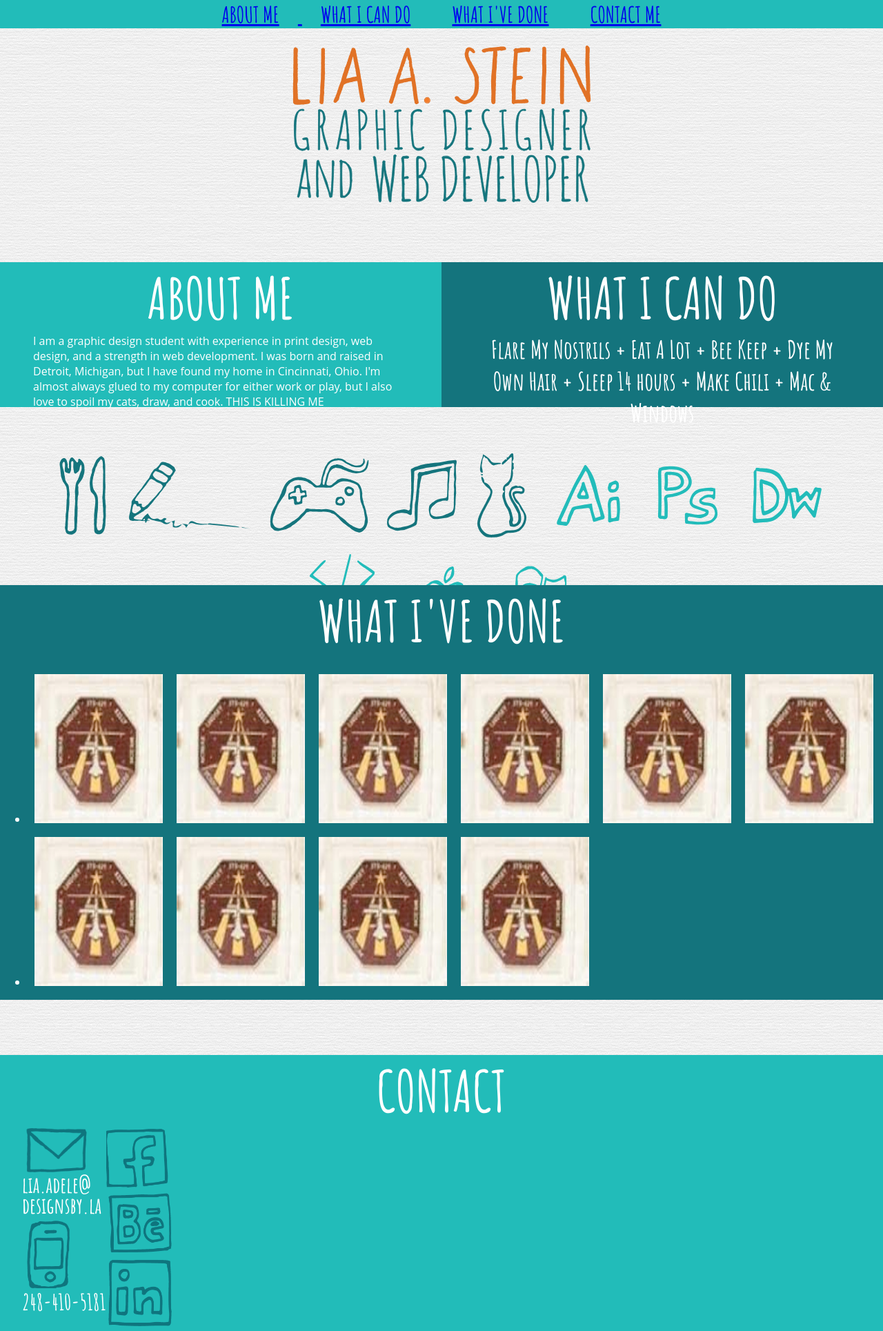
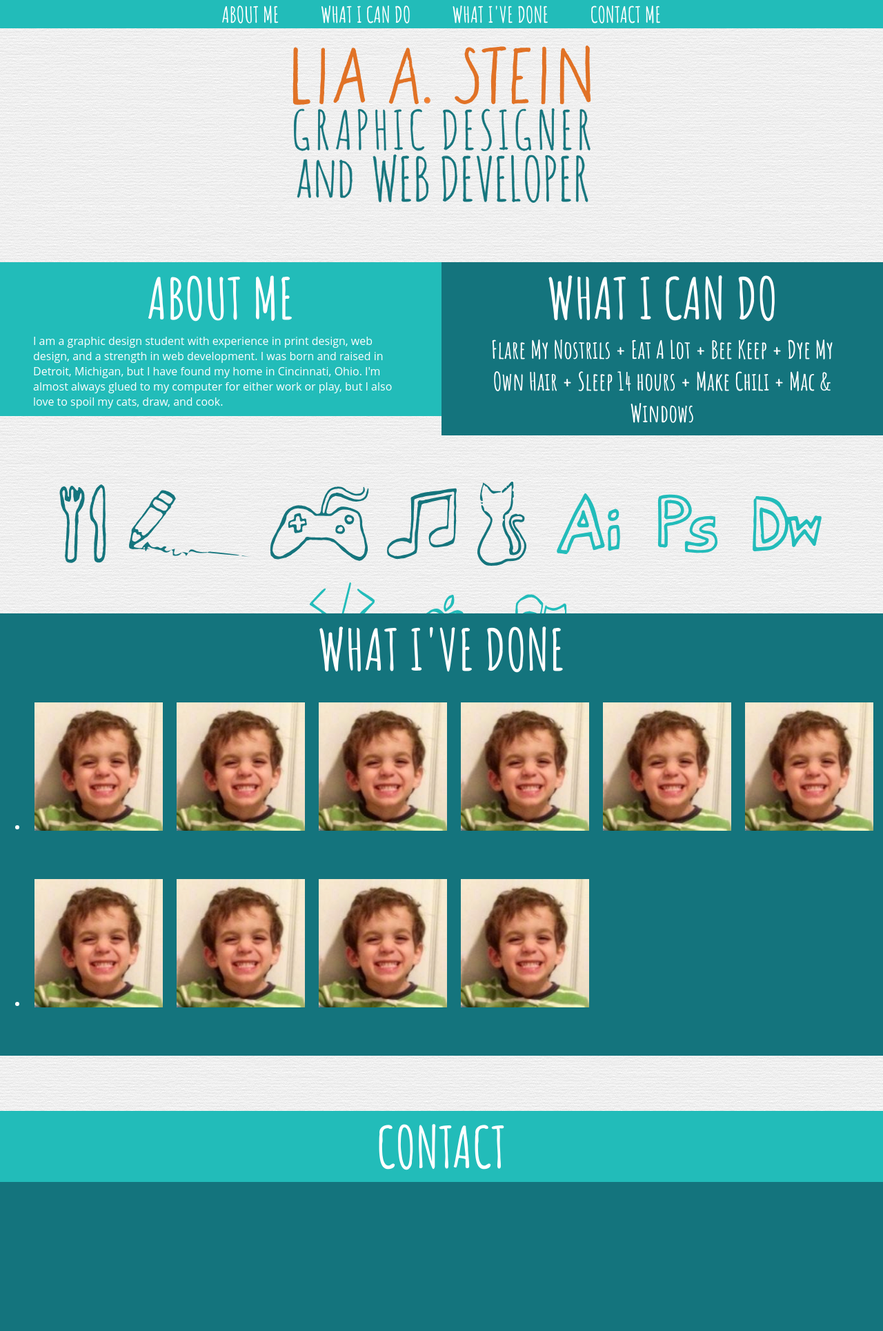
Before and after one commit to liaadele/liaadele.github.io, a PHP site: page /index.html in a window 1280 px wide. Shown: the whole page at 69% size. After the commit the page ends 1713 px from the top, so only its background shows below. Run offline with PHP 8.4, Linux system fonts and the light colour scheme; some libraries are stand-ins or nearby versions.

Commit message:
3/16
updated links, fixed aboutme/skills display

```diff
--- a/css.css
+++ b/css.css
@@ -20,8 +20,38 @@ body {
     color: #fff;
 }
 
+a {
+  color: #fff;
+  text-decoration: none;
+  border-bottom: 0px solid #e17125;
+  -webkit-transition : border-bottom 100ms ease-out;
+ -moz-transition : border-bottom 100ms ease-out;
+ -o-transition : border-bottom 100ms ease-out;
+}
+a:hover {
+  border-bottom: 5px solid #e17125;
+}
 
+.menu {
+  padding: 0;
+  margin: 0 auto;
+  height: 5px;
+  text-align: center;
+  padding-right: 2.5%;
+  padding-left: 2.5%;
+  width: 1%;
 
+}
+/*
+.menu:hover {
+  padding: 0;
+  margin: 0 auto;
+  text-align: center;
+  padding-right: 2.5%;
+  padding-left: 2.5%;
+  border-bottom: 5px solid red;
+}
+*/
 .logo {
    width: 35%;
    margin-right: auto;
@@ -53,7 +83,6 @@ body {
 
 #contactwrapper {
     width: 100%;
-    height: 50%;
     background-color:#22bcb9;
     padding: 0;
    position: relative;
@@ -96,7 +125,14 @@ body {
     margin-right: 0;
     right: 0;
     padding-bottom: 10px;
-
+}
+@media all and (max-width: 1400px) {
+  .aboutme {
+    height: auto;
+  }
+  .skills {
+    height: auto;
+  }
 }
 
 li {
@@ -105,12 +141,17 @@ li {
     background-color:#14747d;
     float: left;
     padding: 10px;
+    margin-bottom: 20px;
 }
 
 .galleryitem {
     width: 100%;
-    height: 100%;
+    height: auto;
     position: relative;
+    box-shadow: 0 0 0 0px #e17125;
+  -webkit-transition : box-shadow 100ms ease-out;
+ -moz-transition : box-shadow 100ms ease-out;
+ -o-transition : box-shadow 100ms ease-out;
 }
 .galleryitem:hover {
   box-shadow: 0 0 0 7px #e17125;
@@ -160,16 +201,6 @@ ul {
    left: 0px;
    right: 0px;
    top: 0px;
-
-}
-
-.menu {
-  padding: 0;
-  margin: 0 auto;
-  text-align: center;
-  padding-right: 2.5%;
-  padding-left: 2.5%;
-  width: 1%;
 
 }
 
--- a/index.html
+++ b/index.html
@@ -23,7 +23,8 @@ $(document).ready(function () {
 <div id="topwrapper">
 <div id="menubuttons">
 <a href="#aboutme"><span class="menu">
-ABOUT ME</span>
+ABOUT ME</span></a>
+<a href="#aboutme">
 <span class="menu">
 WHAT I CAN DO</span></a>
 <a href="#gallery"><span class="menu">
@@ -38,7 +39,7 @@ CONTACT ME
 <a name="aboutme"></a>
 <div class="aboutme">
 <div class="header">ABOUT ME</div>
-<div class="copy">I am a graphic design student with experience in print design, web design, and a strength in web development. I was born and raised in Detroit, Michigan, but I have found my home in Cincinnati, Ohio. I'm almost always glued to my computer for either work or play, but I also love to spoil my cats, draw, and cook. THIS IS KILLING ME</div>
+<div class="copy">I am a graphic design student with experience in print design, web design, and a strength in web development. I was born and raised in Detroit, Michigan, but I have found my home in Cincinnati, Ohio. I'm almost always glued to my computer for either work or play, but I also love to spoil my cats, draw, and cook.</div>
 
 </div>
 <div class="skills">
@@ -82,6 +83,7 @@ Flare My Nostrils + Eat A Lot + Bee Keep + Dye My Own Hair + Sleep 14 hours + Ma
 <div id="contactwrapper">
 <div class="headerblue">CONTACT</div>
 <div class="contact">
+	<!--
 <div class="getaholdofme">
 <a href="mailto:lia.adele@designsby.la" class="email"></a> lia.adele@<br>designsby.la
 <a href="http://www.google.com" class="cellphone"></a> 248-410-5181
@@ -91,6 +93,7 @@ Flare My Nostrils + Eat A Lot + Bee Keep + Dye My Own Hair + Sleep 14 hours + Ma
 <a href="http://www.google.com" class="behance"></a>
 <a href="http://www.google.com" class="linkedin"></a>
 </div>
+-->
 </div>
 </div>
 
```
Also changed, not shown: images/thumbs/astro.jpg.
